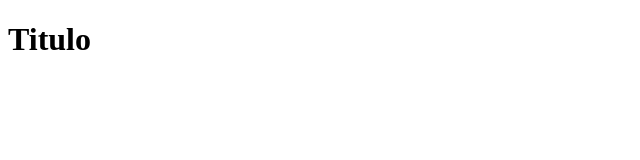
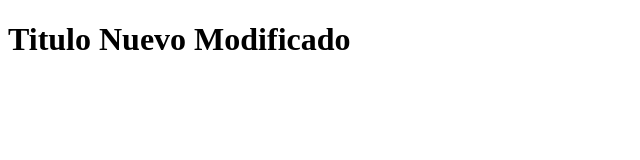
Before and after one commit to eirsula/hello-word-git-ernesto, a plain HTML site: page index.html in a window 1280 px wide. Shown: the whole page, without its empty margins (0-640 px from the left). Drawn offline with Linux system fonts and the light colour scheme.

Commit message:
se modifico el titulo

```diff
--- a/index.html
+++ b/index.html
@@ -6,6 +6,6 @@
     <title>Document</title>
 </head>
 <body>
-    <h1>Titulo</h1>
+    <h1>Titulo Nuevo Modificado</h1>
 </body>
 </html>
```
